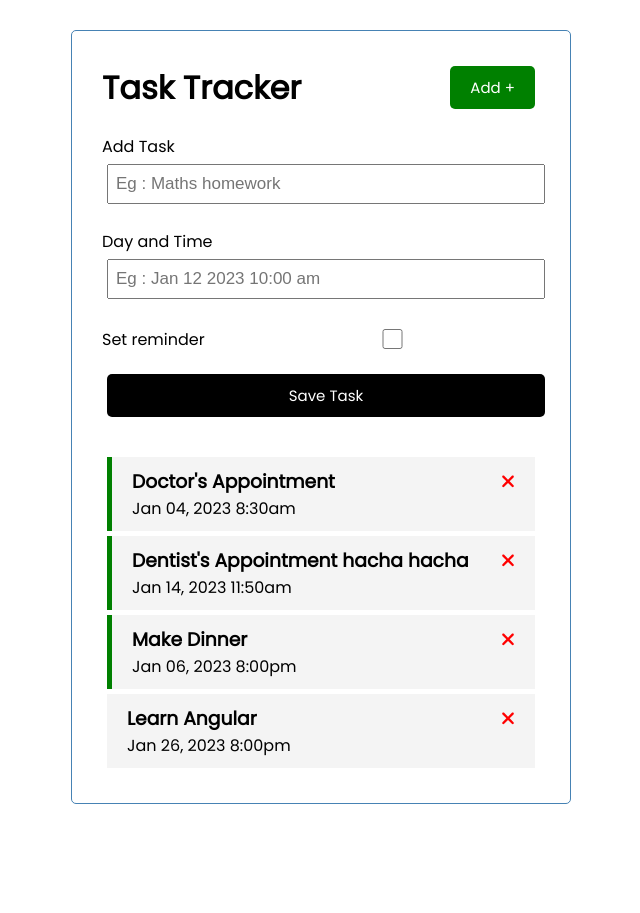
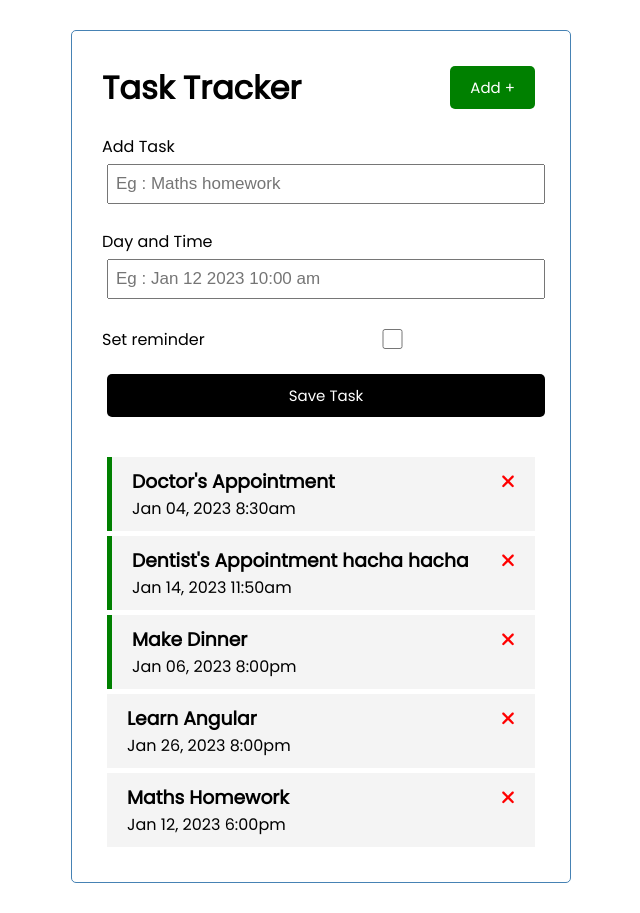
Before and after one commit to anniechakraborty/angularcrash_todolist, an Angular app: page / in a window 1280 px wide. Shown: the whole page, without its empty margins (319-959 px from the left). Before the commit the page ends 834 px from the top, so only its background shows below. Built offline with nearby package versions, Linux system fonts and the light colour scheme; data requests are answered from the project's data file.

Commit message:
implemented the add task feature using the post request in the service

```diff
--- a/db.json
+++ b/db.json
@@ -23,6 +23,12 @@
       "text": "Learn Angular",
       "day": "Jan 26, 2023 8:00pm",
       "reminder": false
+    },
+    {
+      "text": "Maths Homework",
+      "day": "Jan 12, 2023 6:00pm",
+      "reminder": false,
+      "id": 5
     }
   ]
 }
--- a/src/app/app.module.ts
+++ b/src/app/app.module.ts
@@ -2,6 +2,7 @@ import { NgModule } from '@angular/core';
 import { BrowserModule } from '@angular/platform-browser';
 import { FontAwesomeModule } from '@fortawesome/angular-fontawesome';
 import { HttpClientModule } from '@angular/common/http';
+import { FormsModule } from '@angular/forms';
 
 import { AppComponent } from './app.component';
 import { HeaderComponent } from './components/header/header.component';
@@ -22,7 +23,8 @@ import { AddTaskComponent } from './components/add-task/add-task.component';
   imports: [
     BrowserModule,
     FontAwesomeModule,
-    HttpClientModule
+    HttpClientModule,
+    FormsModule
   ],
   providers: [],
   bootstrap: [AppComponent]
--- a/src/app/components/add-task/add-task.component.html
+++ b/src/app/components/add-task/add-task.component.html
@@ -1,15 +1,15 @@
-<form>
+<form class="add-form" (ngSubmit)="onSubmit()">
     <div class="form-control">
         <label for="text">Add Task</label>
-        <input type="text" name="text" id="text" placeholder="Eg : Maths homework">
+        <input type="text" name="text" id="text" placeholder="Eg : Maths homework" [(ngModel)]="text">
     </div>
     <div class="form-control">
         <label for="day">Day and Time</label>
-        <input type="text" name="day" id="day" placeholder="Eg : Jan 12 2023 10:00 am">
+        <input type="text" name="day" id="day" placeholder="Eg : Jan 12 2023 10:00 am" [(ngModel)]="day">
     </div>
     <div class="form-control form-control-check">
         <label for="reminder">Set reminder</label>
-        <input type="checkbox" name="reminder" id="reminder">
+        <input type="checkbox" name="reminder" id="reminder" [(ngModel)]="reminder">
     </div>
     <input type="submit" value="Save Task" class="btn btn-block add-form">
 </form>
--- a/src/app/components/add-task/add-task.component.ts
+++ b/src/app/components/add-task/add-task.component.ts
@@ -1,4 +1,5 @@
-import { Component } from '@angular/core';
+import { Component, EventEmitter, Output } from '@angular/core';
+import { Task } from 'src/app/Tasks';
 
 @Component({
   selector: 'app-add-task',
@@ -6,7 +7,32 @@ import { Component } from '@angular/core';
   styleUrls: ['./add-task.component.css']
 })
 export class AddTaskComponent {
+  @Output() onAddTask : EventEmitter<Task> = new EventEmitter();
+
   text : string;
   day : string;
   reminder : boolean = false;
+
+  onSubmit(){
+    if(!this.text){
+      alert("Please enter a task title!");
+      return;
+    }
+    if(!this.day){
+      alert("Please enter the deadline!");
+      return;
+    }
+
+    const newTask = {
+      text : this.text,
+      day : this.day,
+      reminder : this.reminder
+    };
+
+    this.onAddTask.emit(newTask);
+
+    this.text = "";
+    this.day = "";
+    this.reminder = false;
+  }
 }
--- a/src/app/components/tasks/tasks.component.html
+++ b/src/app/components/tasks/tasks.component.html
@@ -1,4 +1,7 @@
-<app-add-task></app-add-task>
+<app-add-task (onAddTask)="addTask($event)"></app-add-task>
+<!-- since we can't directly pass the task here as we are not looping through them with ngFor,
+    we have used $event to pass the data.
+ -->
 
 <app-task-item
 *ngFor="let count of tasks"
--- a/src/app/components/tasks/tasks.component.ts
+++ b/src/app/components/tasks/tasks.component.ts
@@ -33,4 +33,8 @@ export class TasksComponent {
     // console.log(task);
     this.taskService.toggleTask(task).subscribe();
   }
+
+  addTask(task : Task){
+    this.taskService.addTask(task).subscribe((task) => (this.tasks.push(task)));
+  }
 }
--- a/src/app/services/task.service.ts
+++ b/src/app/services/task.service.ts
@@ -52,4 +52,8 @@ export class TaskService {
     // for this, we use HttpHeaders. we have created a variable globally called httpOptions that is a JS object
     // with the key headers whose value is HttpHeaders.
   }
+
+  addTask(taskToAdd : Task) : Observable<Task>{
+    return this.http.post<Task>(this.apiUrl, taskToAdd, httpOtions);
+  }
 }
```
